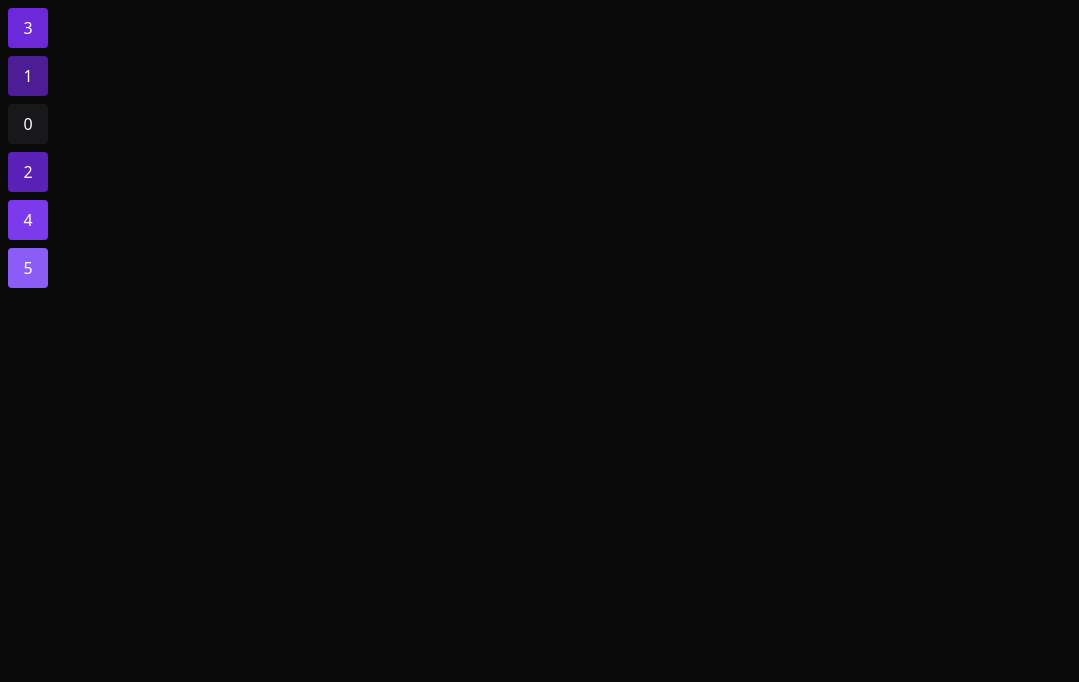
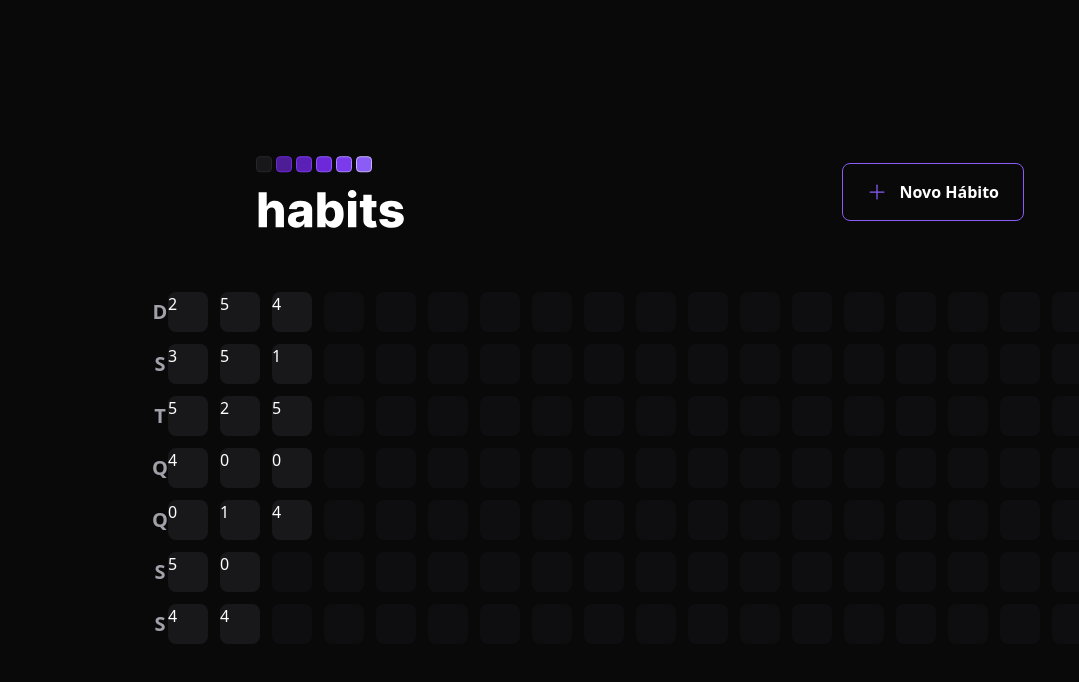
Before and after one commit to MarllonCampos/nlw-setup-ignite-2023-front, a React (Vite) app: page / in a window 1280 px wide. Shown: the top 682 px of the page, without its empty margins (0-1079 px from the left). Built offline with nearby package versions, Linux system fonts and the light colour scheme.

Commit message:
feat: creates the table that will show the habits to the user

```diff
--- a/src/App.tsx
+++ b/src/App.tsx
@@ -1,14 +1,14 @@
-import Habit from "./components/Habit";
 import "./styles/global.css";
+import { Header } from "./components/Header";
+import SummaryTable from "./components/SummaryTable";
+
 function App() {
   return (
-    <div>
-      <Habit completed={3} />
-      <Habit completed={1} />
-      <Habit completed={0} />
-      <Habit completed={2} />
-      <Habit completed={4} />
-      <Habit completed={5} />
+    <div className="w-screen h-screen flex items-center justify-center">
+      <div className="w-full max-w-5xl px-6 flex flex-col gap-16">
+        <Header />
+        <SummaryTable />
+      </div>
     </div>
   );
 }
--- a/src/components/Habit.tsx
+++ /dev/null
@@ -1,19 +0,0 @@
-interface HabitProps {
-  completed: number;
-}
-const Habit = ({ completed }: HabitProps) => {
-  const color = ["bg-zinc-900", "bg-violet-900", "bg-violet-800", "bg-violet-700", "bg-violet-600", "bg-violet-500"];
-  return (
-    <div
-      className={`${color[completed]}
-          w-10 h-10 text-white
-          rounded m-2 text-center
-          flex items-center
-          justify-center`}
-    >
-      {completed}
-    </div>
-  );
-};
-
-export default Habit;
--- /dev/null
+++ b/src/components/HabitDay.tsx
@@ -0,0 +1,9 @@
+interface HabitProps {
+  completed: number;
+}
+export const HabitDay = ({ completed }: HabitProps) => {
+  const color = ["bg-zinc-900", "bg-violet-900", "bg-violet-800", "bg-violet-700", "bg-violet-600", "bg-violet-500"];
+  return (
+    <div className={`${color[completed]} h-10 w-10 bg-zinc-900 border- border-zinc-800 rounded-lg`}>{completed}</div>
+  );
+};
--- /dev/null
+++ b/src/components/Header.tsx
@@ -0,0 +1,17 @@
+import { Plus } from "phosphor-react";
+import logoImage from "../assets/logoImage.svg";
+
+export const Header = () => {
+  return (
+    <div className="w-full max-w-3xl mx-auto flex items-center justify-between">
+      <img src={logoImage} alt="Habits Logo" />
+      <button
+        type="button"
+        className="border border-violet-500 font-semibold rounded-lg px-6 py-4 flex items-center gap-3 hover:border-violet-300"
+      >
+        <Plus size={20} className="text-violet-500" />
+        Novo Hábito
+      </button>
+    </div>
+  );
+};
--- /dev/null
+++ b/src/components/SummaryTable.tsx
@@ -0,0 +1,40 @@
+import React from "react";
+import { generateDatesFromYeasrBeginning } from "../utils/generate-dates-from-year-beginning";
+import { HabitDay } from "./HabitDay";
+
+// import { Container } from './styles';
+const weekDays = ["D", "S", "T", "Q", "Q", "S", "S"];
+
+const summaryDates = generateDatesFromYeasrBeginning();
+const miminumSummaryDatesSize = 18 * 7;
+const amountOfDaysToFill = miminumSummaryDatesSize - summaryDates.length;
+const SummaryTable: React.FC = () => {
+  return (
+    <div className="w-full flex">
+      <div className="grid grid-rows-7 grid-flow-row gap-3">
+        {weekDays.map((weekDay, i) => (
+          <div
+            key={`${weekDay}-${i}`}
+            className="text-zinc-400 text-xl h10 w10 font-bold flex items-center justify-center"
+          >
+            {weekDay}
+          </div>
+        ))}
+      </div>
+      <div className="grid grid-rows-7 grid-flow-col gap-3">
+        {summaryDates.map((day) => (
+          <HabitDay key={day.toString()} completed={Math.floor(Math.random() * 6)} />
+        ))}
+        {amountOfDaysToFill > 0 &&
+          Array.from({ length: amountOfDaysToFill }).map((_, i) => (
+            <div
+              key={i}
+              className="h-10 w-10 bg-zinc-900 border- border-zinc-800 rounded-lg opacity-40 cursor-not-allowed"
+            />
+          ))}
+      </div>
+    </div>
+  );
+};
+
+export default SummaryTable;
--- /dev/null
+++ b/src/utils/generate-dates-from-year-beginning.ts
@@ -0,0 +1,19 @@
+import dayjs from "dayjs";
+
+export function generateDatesFromYeasrBeginning() {
+  const firstDayOfTheYear = dayjs().startOf('year')
+
+  const today = new Date()
+
+  const dates = []
+
+  let compareDate = firstDayOfTheYear
+
+
+  while (compareDate.isBefore(today)) {
+    dates.push(compareDate.toDate())
+    compareDate = compareDate.add(1, 'day')
+  }
+
+  return dates
+}
```
Also changed, not shown: src/assets/logoImage.svg (added).
